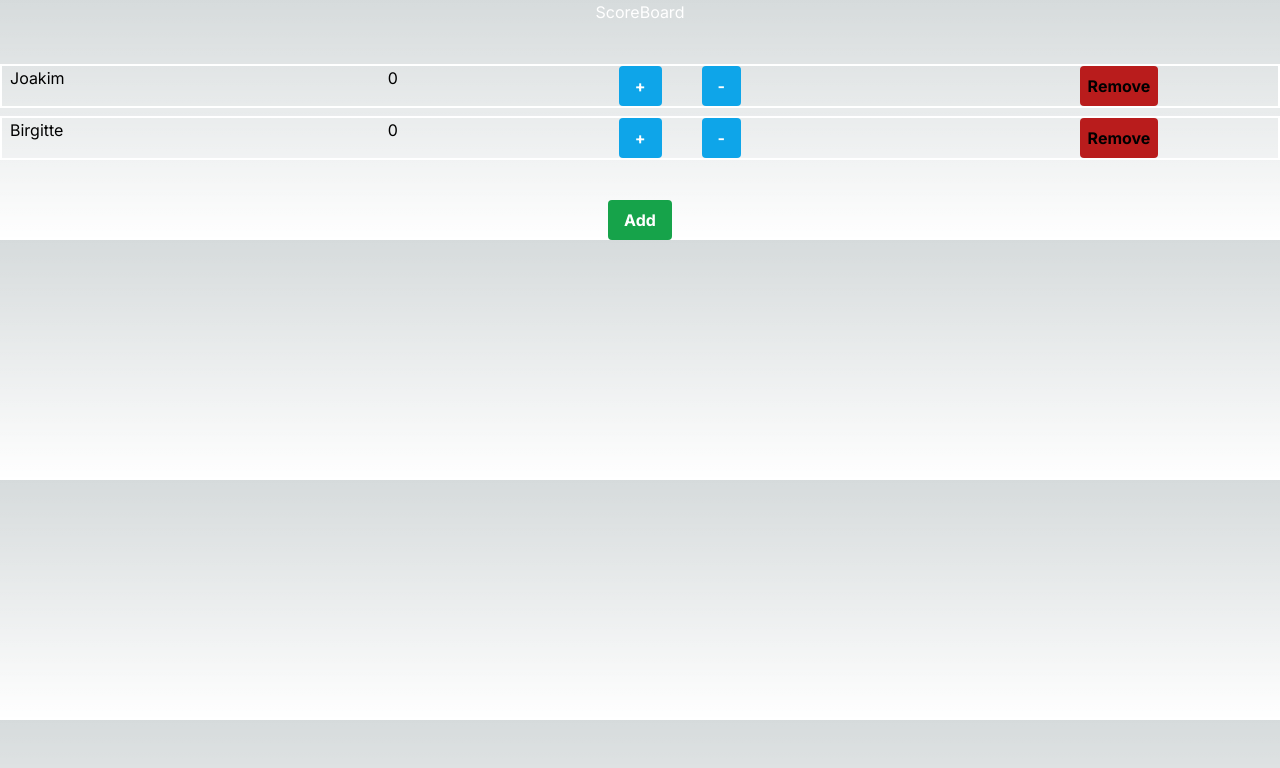
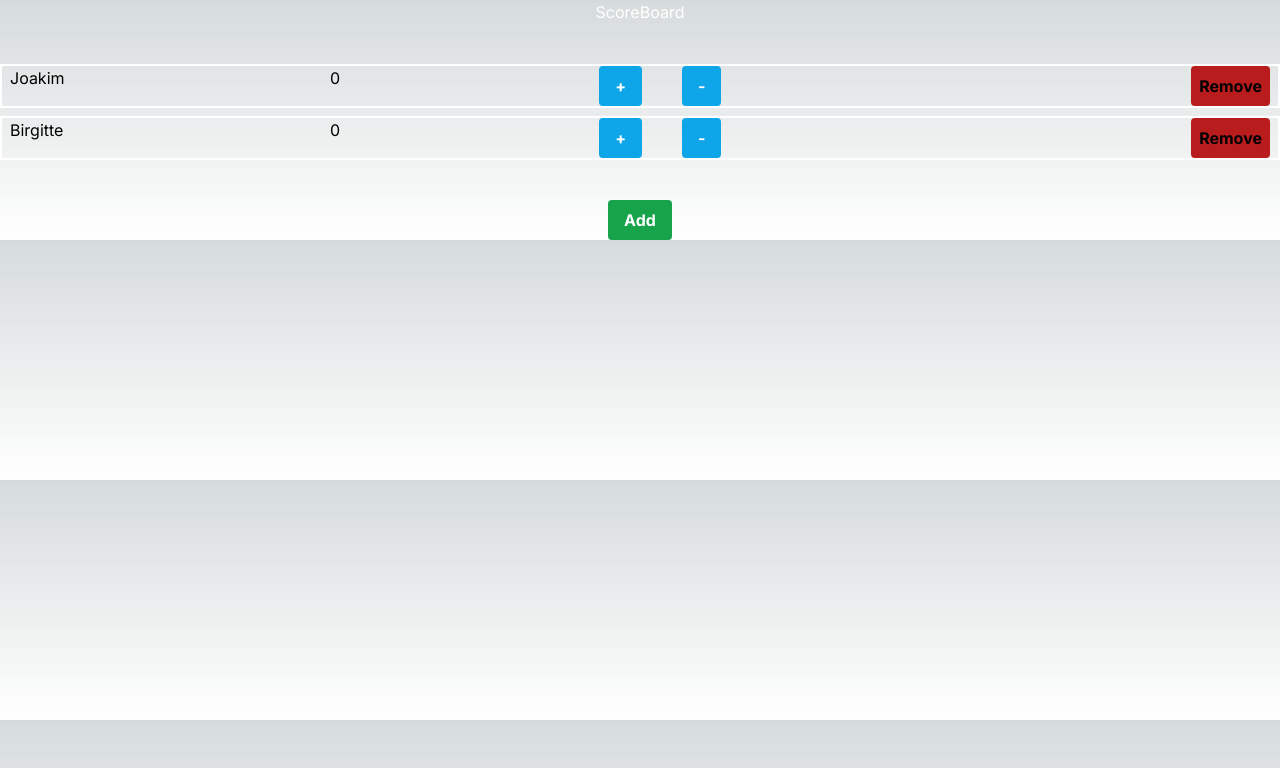
Before and after one commit to MikAoJk/scoreboard, a Next.js app: page / in a window 1280 px wide. Shown: the top 768 px of the page. Built offline with nearby package versions, Linux system fonts and the light colour scheme.

Commit message:
Small ui fix

```diff
--- a/src/components/Player.tsx
+++ b/src/components/Player.tsx
@@ -25,11 +25,11 @@ const Player = (playerProps: PlayerProps) => {
 
     return (
         <ul className="mt-2 flex border-solid border-white border-2">
-            <li className="w-1/5 text-left ml-2">{playerProps.playerData.name}</li>
+            <li className="w-1/6 text-left ml-2">{playerProps.playerData.name}</li>
             <li className="w-1/5">{playerProps.playerData.score}</li>
-            <li className="w-1/4"><ChangePlayerScore onAddChangePlayerScore={addPlayerScoreHandler}
+            <li className="w-1/3"><ChangePlayerScore onAddChangePlayerScore={addPlayerScoreHandler}
                                                     onSubstractChangePlayerScore={substractPlayerScoreHandler}/></li>
-            <li className="w-1/4 text-right">
+            <li className="w-1/3 text-right mr-2">
                 <button onClick={onSaveRemovePlayerHandler} type="button" className="bg-red-700 rounded font-bold py-2 px-2">Remove
                 </button>
             </li>
```
